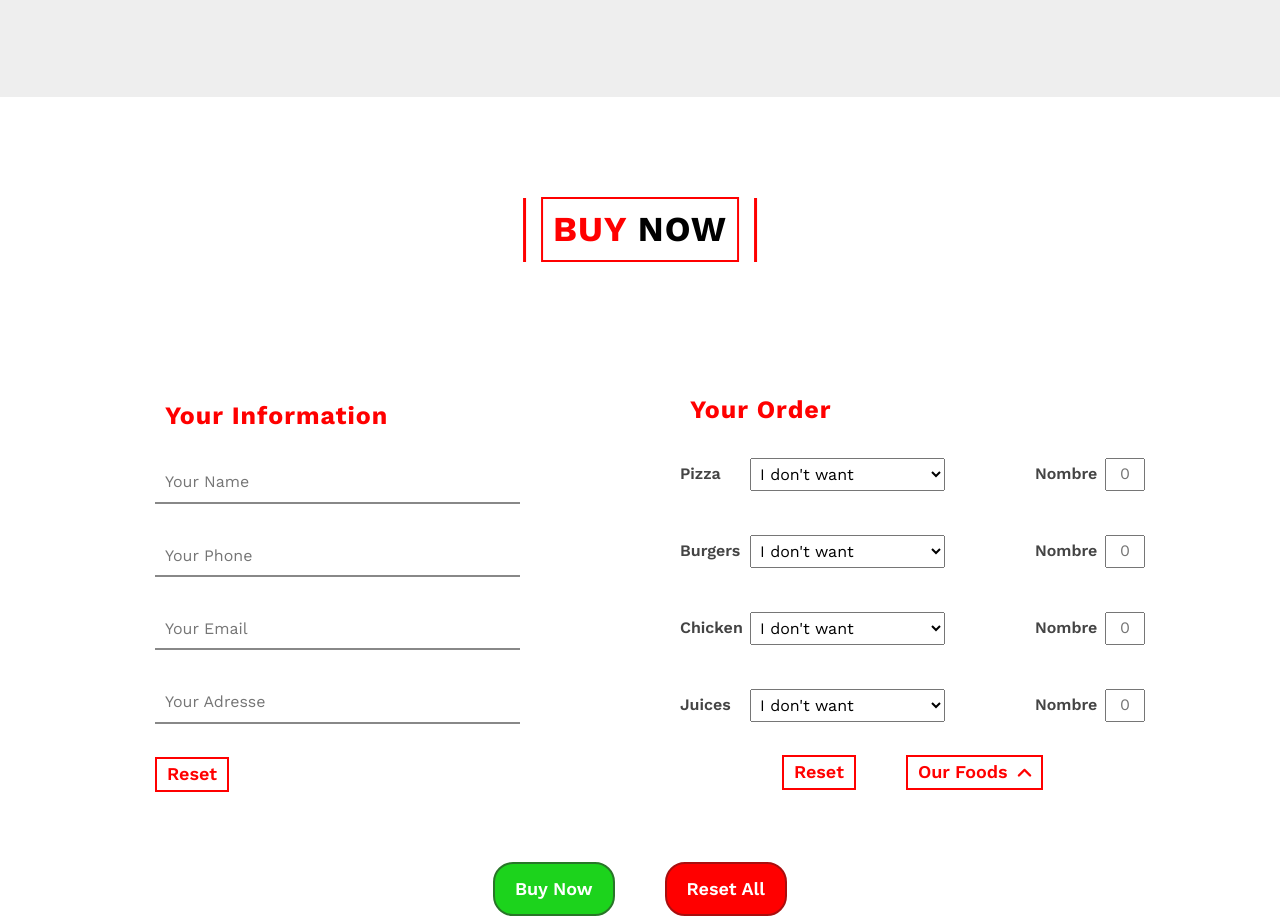
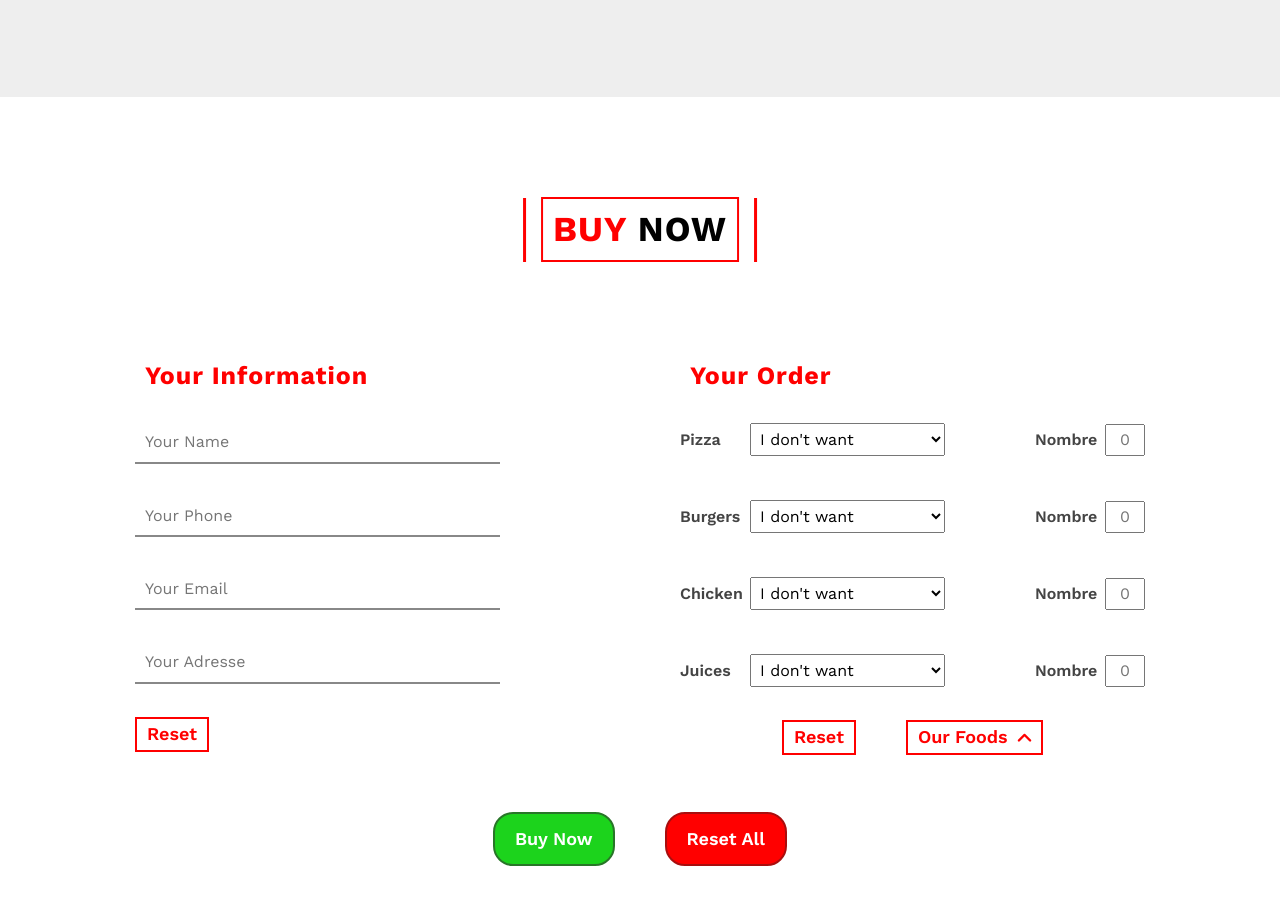
Before and after one commit to IshakBenfredj/Fast-Food, a plain HTML site: page index.html in a window 1280 px wide. Shown: the part 4952-5871 px from the top of the page. Drawn offline with nearby package versions, Linux system fonts and the light colour scheme.

Commit message:
Update fastf.css

```diff
--- a/CSS/fastf.css
+++ b/CSS/fastf.css
@@ -866,7 +866,7 @@ li.active{
 /* Start Buy */
 
 .buy {
-    padding: 100px 0;
+    padding: 100px 20px;
 }
 .buy form{
     display: flex;
@@ -874,14 +874,12 @@ li.active{
     justify-content: space-around;
     flex-wrap: wrap;
     gap: 50px;
-    padding: 20px;
 }
 .buy form .info{
     display: flex;
     flex-direction: column;
     gap: 33px;
     min-height: 400.14px;
-    padding: 20px;
 }
 .buy form .info input{
     width: 365px;
```
